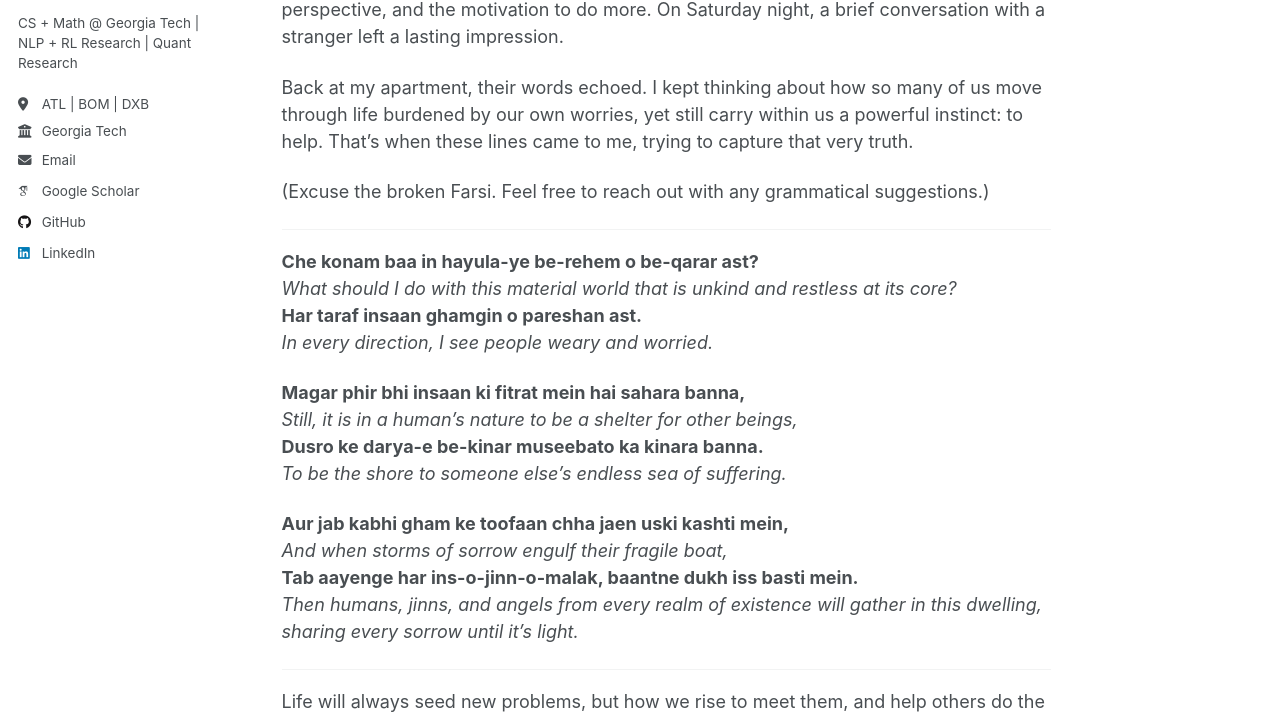
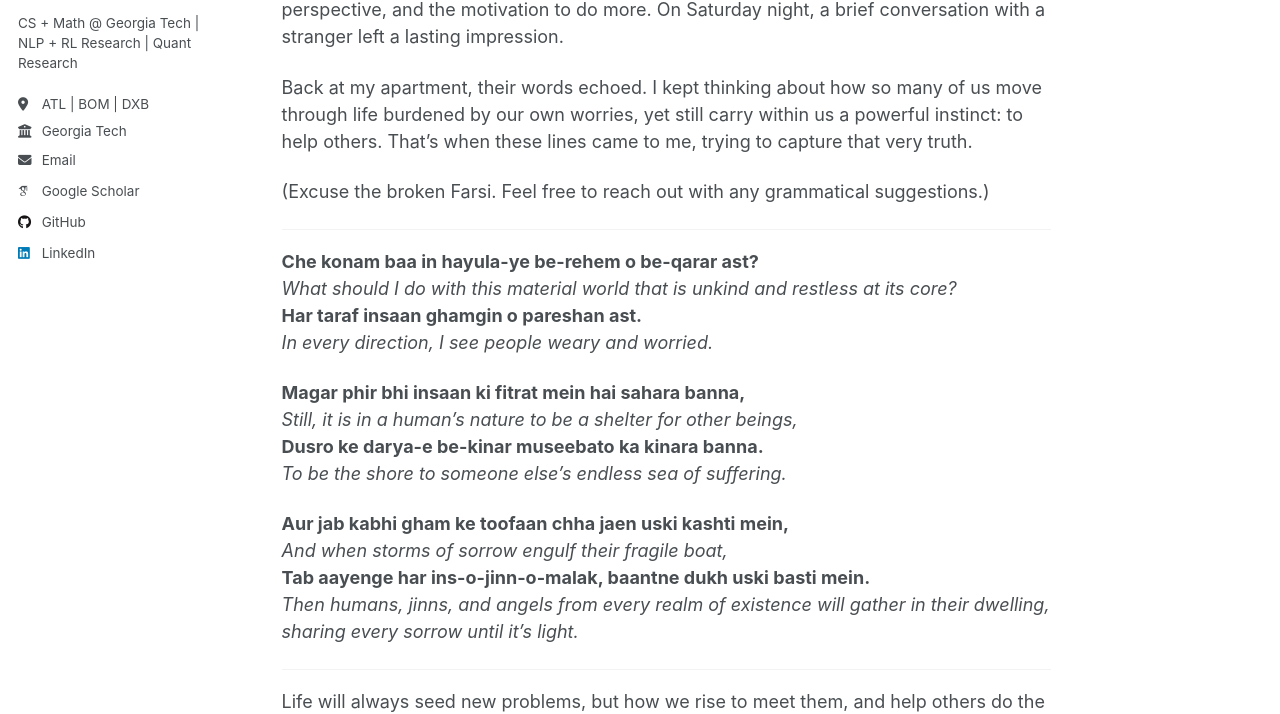
Before and after one commit to huzaifahp7/huzaifahp7.github.io, a Jekyll site: the page built from _writing/06-24-2025-problems-solutions.md, in a window 1280 px wide and 1400 px high. Shown: the part 375-1089 px from the top of the window. Built offline with Jekyll 4.4.1, drawn with Linux system fonts in a browser that asks for light colours; some web fonts are replaced.

Commit message:
fix: clarify language in reflections on helping others

```diff
--- a/_writing/06-24-2025-problems-solutions.md
+++ b/_writing/06-24-2025-problems-solutions.md
@@ -12,7 +12,7 @@ tags:
 My trip from D.C. to New York marked the end of the first leg of my summer travel plans. Each place offered something significant — a new rhythm, a quiet reminder, a change in perspective, and the motivation to do more.
 On Saturday night, a brief conversation with a stranger left a lasting impression.
 
-Back at my apartment, their words echoed. I kept thinking about how so many of us move through life burdened by our own worries, yet still carry within us a powerful instinct: to help.
+Back at my apartment, their words echoed. I kept thinking about how so many of us move through life burdened by our own worries, yet still carry within us a powerful instinct: to help others.
 That’s when these lines came to me, trying to capture that very truth.
 
 (Excuse the broken Farsi. Feel free to reach out with any grammatical suggestions.)
@@ -31,8 +31,8 @@ That’s when these lines came to me, trying to capture that very truth.
 
 **Aur jab kabhi gham ke toofaan chha jaen uski kashti mein,**
 *And when storms of sorrow engulf their fragile boat,*
-**Tab aayenge har ins-o-jinn-o-malak, baantne dukh iss basti mein.**
-*Then humans, jinns, and angels from every realm of existence will gather in this dwelling, sharing every sorrow until it’s light.*
+**Tab aayenge har ins-o-jinn-o-malak, baantne dukh uski basti mein.**
+*Then humans, jinns, and angels from every realm of existence will gather in their dwelling, sharing every sorrow until it’s light.*
 
 ---
 
```
